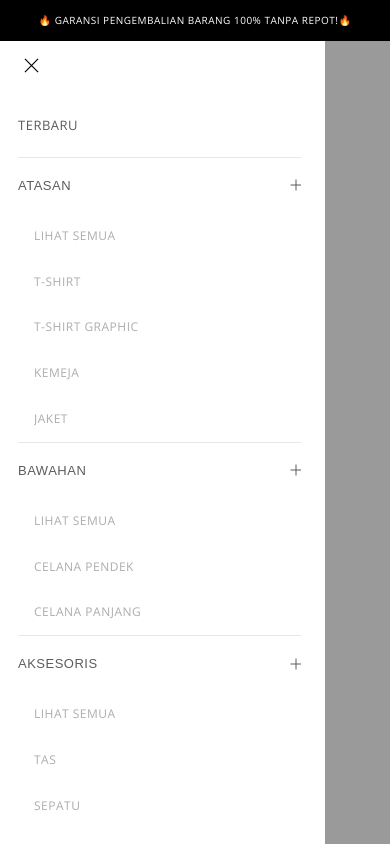
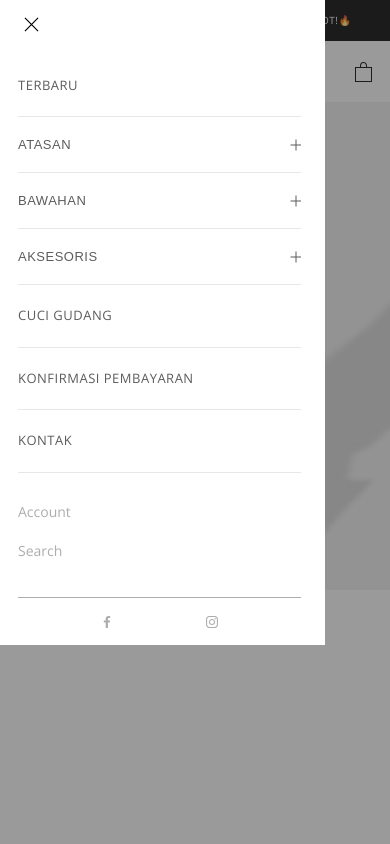
Before and after one commit to madegilangaditya/ecommerce-test, a React (Create React App) app: page / in a window 390 px wide. Both pictures are taken after a click on the button "Open navigation". Shown: the top 844 px of the page. Built offline with nearby package versions, Linux system fonts and the light colour scheme.

Commit message:
add styling into mobile menu sidebar

```diff
--- a/src/components/Header.js
+++ b/src/components/Header.js
@@ -2,10 +2,37 @@ import React from 'react'
 import { useState } from 'react'
 
 const Header = () => {
-    const [openMenu, setOpenMenu] = useState(false)
+    const [openMenu, setOpenMenu] = useState(true)
+    // const [childOpenMenu, setChildOpenMenu] = useState(false)
 
     const menuClicked = ()=>{
         setOpenMenu(!openMenu)
+    }
+
+    const childMenuClicked = (e)=> {
+        const a_parent =  document.querySelectorAll(".has-child")
+        // Check if has active class or not
+
+        if(e.target.parentElement.classList.contains('active')){
+            e.target.parentElement.classList.remove("active")
+            // e.target.setAttribute("aria-expanded", "false")
+            console.log(e.target.parentElement)
+        }
+        else{
+            a_parent.forEach((aitem) =>{
+                aitem.classList.remove("active")
+                // aitem.children[0].setAttribute("aria-expanded", "false")
+
+                if(e.target.parentElement.classList.contains("has-child")){
+                    e.target.parentElement.classList.add("active")
+                    // e.target.setAttribute("aria-expanded", "true")
+                    // e.preventDefault();
+                    console.log("testing")
+                }
+            })
+
+        }
+
     }
 
     return (
@@ -17,20 +44,20 @@ const Header = () => {
             </section>
 
             {/* Sidebar Menu */}
-            <section id="sidebar-menu" className="mobile-sidebar-menu">
+            <section id="sidebar-menu" className="mobile-sidebar-menu" aria-hidden={openMenu}>
                 <div className="sidebar-menu-wrap">
                     <header>
-                        <button className="header-icon">
+                        <button className="header-icon" onClick={menuClicked}>
                             <svg className="Icon icon-close" role="presentation" viewBox="0 0 16 14">
-                                <path d="M15 0L1 14m14 0L1 0" stroke="currentColor" fill="none" fill-rule="evenodd"></path>
+                                <path d="M15 0L1 14m14 0L1 0" stroke="currentColor" fill="none" fillRule="evenodd"></path>
                             </svg>
                         </button>
                     </header>
                     <div className="menu-wrap">
                         <div className="menu-container">
-                            <nav className="primary-menu">
+                            <nav className="primary-menu" onClick={childMenuClicked}>
                                 <div className="menu-item"><a href="/terbaru" className="menu-item-btn heading">Terbaru</a></div>
-                                <div className="menu-item">
+                                <div className="menu-item has-child">
                                     <button className="menu-item-btn heading" aria-expanded="false">Atasan <span className="plus-icon"></span></button>
                                     <div className="submenu-wrap">
                                         <div className="menu-item heading"><a href="/collections">Lihat Semua</a></div>
@@ -40,7 +67,7 @@ const Header = () => {
                                         <div className="menu-item heading"><a href="/collections">Jaket</a></div>
                                     </div>
                                 </div>
-                                <div className="menu-item">
+                                <div className="menu-item has-child">
                                     <button className="menu-item-btn heading" aria-expanded="false">Bawahan <span className="plus-icon"></span></button>
                                     <div className="submenu-wrap">
                                         <div className="menu-item heading"><a href="/collections">Lihat Semua</a></div>
@@ -48,7 +75,7 @@ const Header = () => {
                                         <div className="menu-item heading"><a href="/collections">Celana Panjang</a></div>
                                     </div>
                                 </div>
-                                <div className="menu-item">
+                                <div className="menu-item has-child">
                                     <button className="menu-item-btn heading" aria-expanded="false">Aksesoris <span className="plus-icon"></span></button>
                                     <div className="submenu-wrap">
                                         <div className="menu-item heading"><a href="/collections">Lihat Semua</a></div>
@@ -97,7 +124,7 @@ const Header = () => {
             <section className="header-wrap">
                 <div className="header-wrap-row">
                     <div className="nav-wrap">
-                        <button onClick={menuClicked} className="header-icon menu-icon" aria-expanded={openMenu} aria-label="Open navigation" data-action="open-drawer">
+                        <button onClick={menuClicked} className="header-icon menu-icon" aria-label="Open navigation" data-action="open-drawer">
                             <svg className="icon icon-nav" role="presentation" viewBox="0 0 20 14">
                                 <path d="M0 14v-1h20v1H0zm0-7.5h20v1H0v-1zM0 0h20v1H0V0z" fill="currentColor"></path>
                             </svg>
--- a/src/scss/style.scss
+++ b/src/scss/style.scss
@@ -123,11 +123,38 @@ img{
 // Mobile Sidebar menu
 .mobile-sidebar-menu{
     background: rgba(54,54,54 ,.5);
+    height: 100%;
+    position: fixed;
+    z-index: 9;
+    top: 0;
+    overflow: auto;
+    width: 100%;
+    transition: .5s cubic-bezier(.645, .045, .355, 1),visibility .5s cubic-bezier(.645, .045, .355, 1),-webkit-transform .5s cubic-bezier(.645, .045, .355, 1);
+
+
+    &[aria-hidden=false]{
+        visibility: visible;
+        left: 0;
+
+        .sidebar-menu-wrap{
+            left: -100%;
+        }
+    }
+
+    &[aria-hidden=true]{
+        visibility: hidden;
+        left: -100%;
+
+        .sidebar-menu-wrap{
+            left: 0;
+        }
+    }
 }
 
 .sidebar-menu-wrap{
     background: $white;
     width: calc(100vw - 65px);
+    transition: .5s cubic-bezier(.645, .045, .355, 1),visibility .5s cubic-bezier(.645, .045, .355, 1),-webkit-transform .5s cubic-bezier(.645, .045, .355, 1);
 
     header{
         padding: 17px 18px 17px 24px;
@@ -157,8 +184,17 @@ img{
             width: 100%;
             text-align: left;
             font-size: 0.8125rem;
+
+            span {
+                pointer-events: none;
+            }
         }
+
         .submenu-wrap{
+            overflow: hidden;
+            max-height: 0px;
+            height: auto;
+            transition: max-height 0.5s ease-out;
 
             .menu-item{
                 margin-left: 16px;
@@ -167,7 +203,16 @@ img{
                 color: rgba($default, .5);
             }
         }
+
+        &.active{
+            .submenu-wrap{
+                max-height: 1000px;
+                height: auto;
+                transition: max-height 0.3s ease-in;
+            }
+        }
     }
+
 
     // Secondary menu
     .secondary-menu{
```
